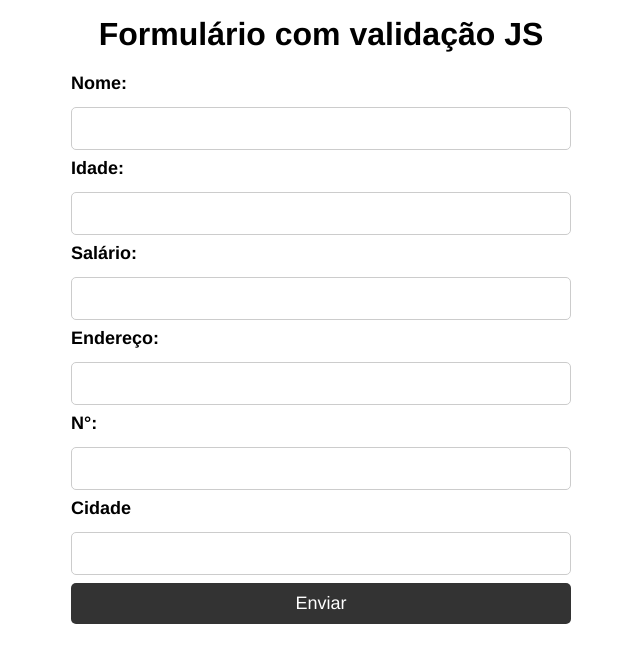
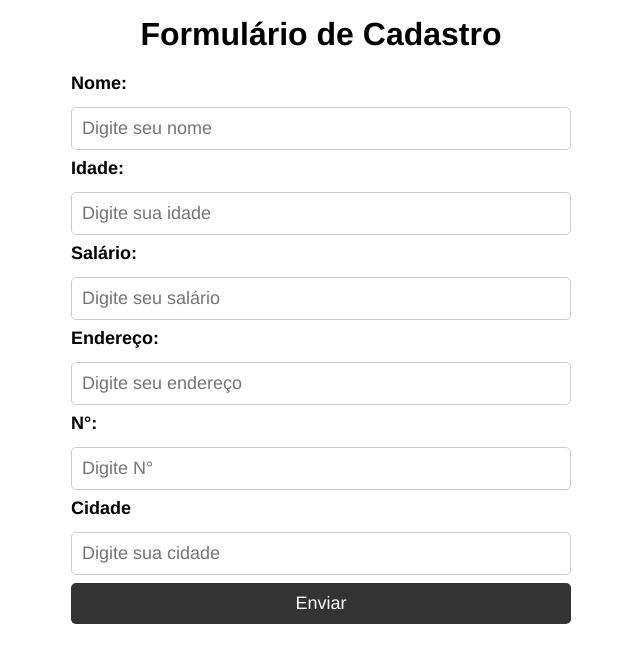
Before and after one commit to CGarroni/formulario-js, a plain HTML site: page index.html in a window 1280 px wide. Shown: the whole page, without its empty margins (319-959 px from the left). Drawn offline with Linux system fonts and the light colour scheme.

Commit message:
modificado h1, e adicionado placeholder nos inputs

```diff
--- a/index.html
+++ b/index.html
@@ -9,25 +9,25 @@
     <title>Formulário JavaScript</title>
 </head>
 <body>
-    <h1>Formulário com validação JS</h1>
+    <h1>Formulário de Cadastro</h1>
     <form id="form">
         <label for="name">Nome:</label>
-        <input type="text" id="name">
+        <input placeholder="Digite seu nome" type="text" id="name">
 
         <label for="age">Idade:</label>
-        <input type="number" id="age">
+        <input placeholder="Digite sua idade" type="number" id="age">
 
         <label for="salary">Salário:</label>
-        <input type="number" id="salary">
+        <input placeholder="Digite seu salário" type="number" id="salary">
 
         <label for="address">Endereço:</label>
-        <input type="text" id="address">
+        <input placeholder="Digite seu endereço" type="text" id="address">
 
         <label for="number">N°:</label>
-        <input type="number" id="number">
+        <input placeholder="Digite N°" type="number" id="number">
 
         <label for="city">Cidade</label>
-        <input type="text" id="city">
+        <input placeholder="Digite sua cidade" type="text" id="city">
 
         <button class="btn" type="submit">Enviar</button>
     </form>
```
